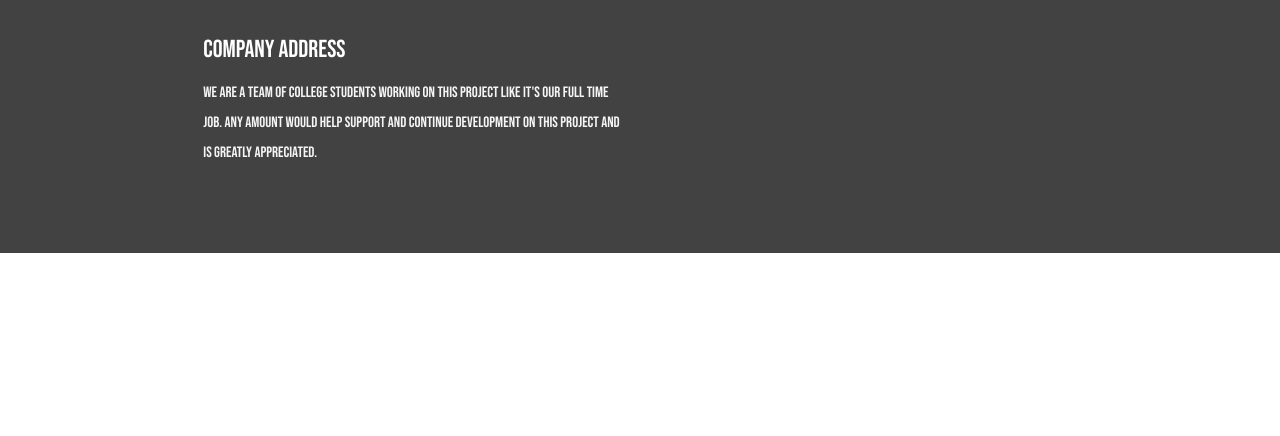
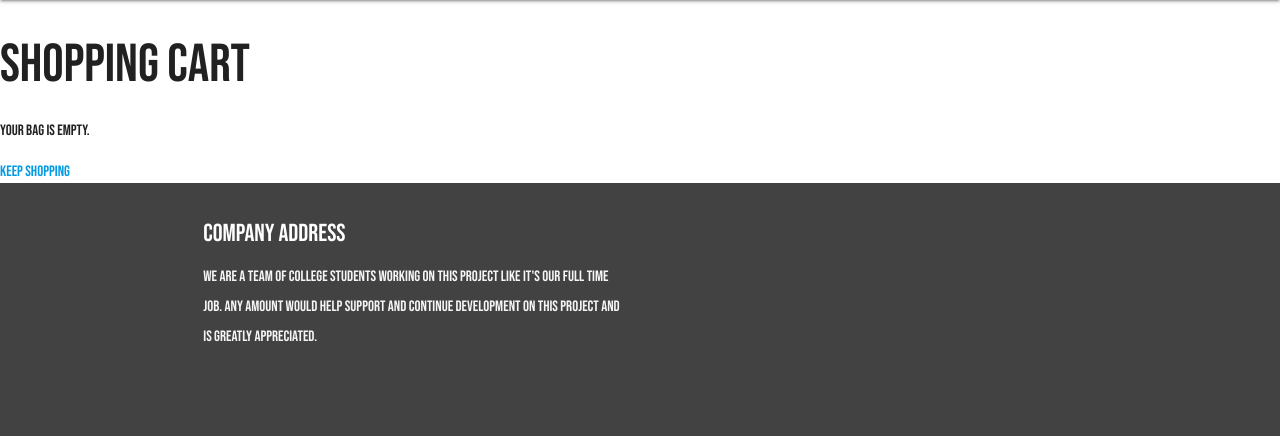
Before and after one commit to CharlesB91/The_Coffee_Co, a Django app: page /cart/ in a window 1280 px wide. Shown: the part 64-500 px from the top of the page. Run offline with Django 3.2, Linux system fonts and the light colour scheme; some libraries are stand-ins or nearby versions.

Commit message:
context file added with delivery calc and free delivery

```diff
--- /dev/null
+++ b/cart/contexts.py
@@ -0,0 +1,29 @@
+from decimal import Decimal
+from django.conf import settings
+
+def cart_contents(request):
+
+    cart_items = []
+    total = 0
+    product_count = 0
+
+    if total < settings.FREE_DELIVERY_THRESHOLD:
+        delivery = total * Decimal(settings.STANDARD_DELIVERY_PERCENTAGE / 100)
+        free_delivery_delta = settings.FREE_DELIVERY_THRESHOLD - total
+    else:
+        delivery = 0
+        free_delivery_delta = 0
+
+    grand_total = delivery + total
+
+    context = {
+        'cart_items': cart_items,
+        'total': total,
+        'product_count': product_count,
+        'delivery': delivery,
+        'free_delivery_delta': free_delivery_delta,
+        'free_delivery_threshold': settings.FREE_DELIVERY_THRESHOLD,
+        'grand_total': grand_total,
+    }
+
+    return context
--- a/cart/templates/cart/cart.html
+++ b/cart/templates/cart/cart.html
@@ -2,4 +2,31 @@
 {% load static %}
 
 {% block content %}
+<h2>Shopping Cart</h2>
+{% if cart_items %}
+<div class="container">
+    <div class="section">
+        <!--   Icon Section   -->
+        <div class="row">
+            <div class="col s12 m4">
+                <div class="icon-block">
+                </div>
+            </div>
+            <div class="col s12 m4">
+                <div class="icon-block">
+                </div>
+            </div>
+            <div class="col s12 m4">
+                <div class="icon-block">
+                </div>
+            </div>
+        </div>
+    </div>
+</div>
+{% else %}
+<p>Your bag is empty.</p>
+<a href="{% url 'products' %}">
+    <span>Keep Shopping</span>
+</a>
+{% endif %}
 {% endblock %}
--- a/home/templates/home/index.html
+++ b/home/templates/home/index.html
@@ -32,7 +32,7 @@
       <div class="col s12 m4">
         <div class="icon-block">
           <h2 class="center brown-text"><i class="material-icons">done</i></h2>
-          <h5 class="center">Free Delivery On Orders over £</h5>
+          <h5 class="center">Free Delivery On Orders over £{{ free_delivery_threshold }}</h5>
           <p class="light center">Let us take care of the delivery cost if you spend over a certain amount</p>
         </div>
       </div>
--- a/the_coffee_co/settings.py
+++ b/the_coffee_co/settings.py
@@ -74,6 +74,7 @@ TEMPLATES = [
                 'django.template.context_processors.request',
                 'django.contrib.auth.context_processors.auth',
                 'django.contrib.messages.context_processors.messages',
+                'cart.contexts.cart_contents',
             ],
         },
     },
@@ -161,3 +162,6 @@ MEDIA_ROOT = os.path.join(BASE_DIR, 'media')
 # https://docs.djangoproject.com/en/3.2/ref/settings/#default-auto-field
 
 DEFAULT_AUTO_FIELD = 'django.db.models.BigAutoField'
+
+FREE_DELIVERY_THRESHOLD = 30
+STANDARD_DELIVERY_PERCENTAGE = 5
```
